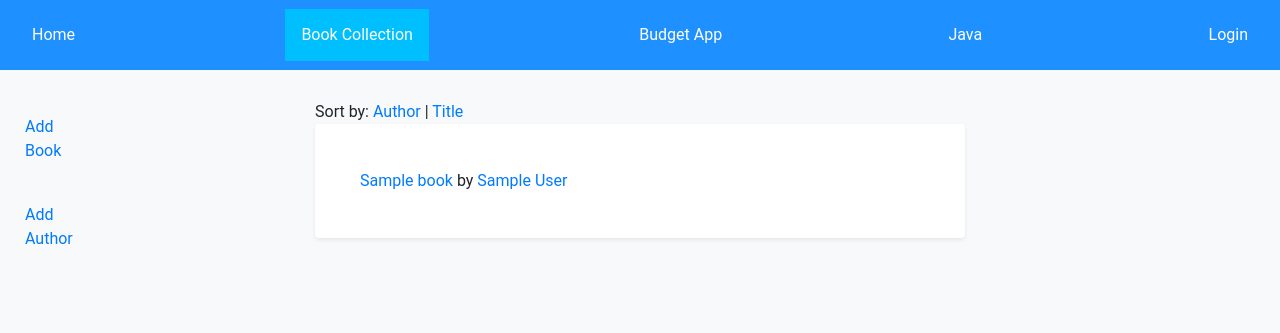
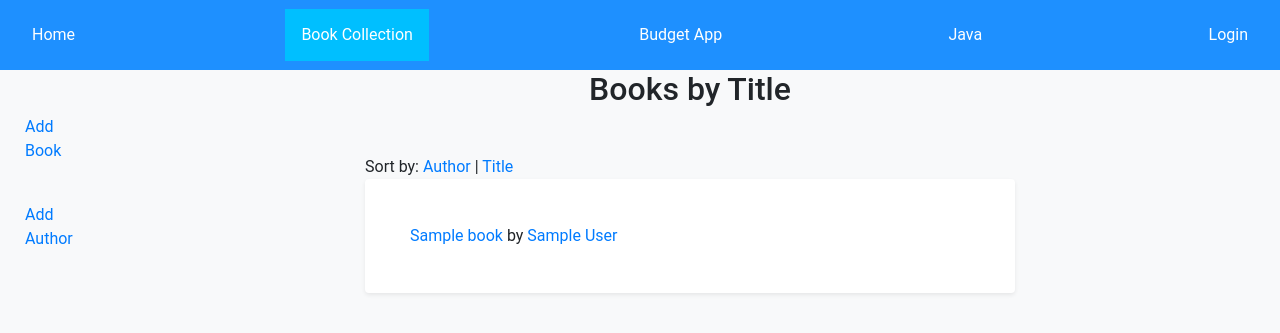
Before and after one commit to wzsamuels/PortfolioWebsite, a Django app: template books/templates/books/index.html in a window 1280 px wide. Shown: the top 333 px of the page. Run offline with Django 3.2, Linux system fonts and the light colour scheme; the template is opened without the code that fills it: most values are stand-ins (such as "Sample title", 1, 10 or a date in 2020); some libraries are stand-ins or nearby versions.

Commit message:
Tweaked main body CSS.

```diff
--- a/books/static/books/styles.css
+++ b/books/static/books/styles.css
@@ -5,8 +5,6 @@
 
     /** General page style */
     body {
-        margin-left: 100px; /* Same as the width of the sidenav */
-        margin-top: 70px; /* Width of the top navbar */
         font-size:16px;
     }
 
@@ -20,7 +18,8 @@
     }
 
     .main {
-
+        margin-left: 100px; /* Same as the width of the sidenav */
+        margin-top: 70px; /* Width of the top navbar */
     }
 
     h2 {
```
